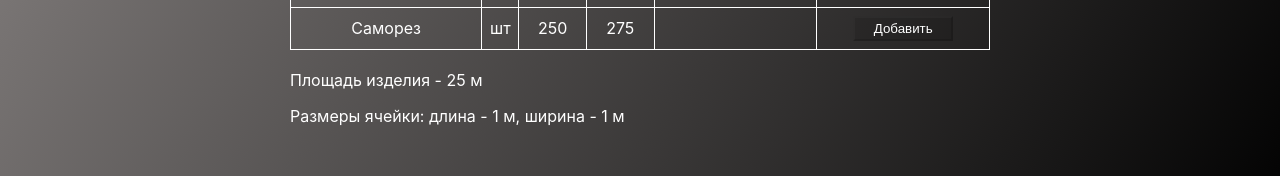
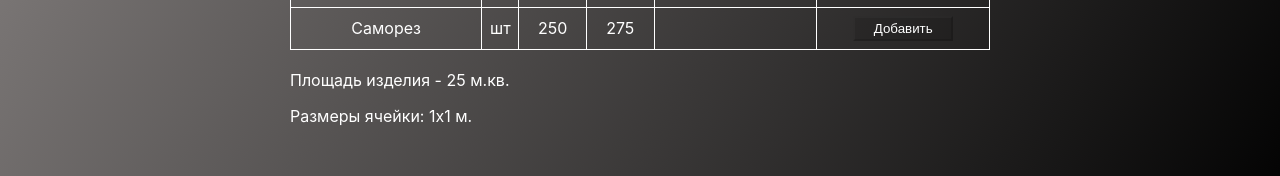
Before and after one commit to AlekseiCherenkevich/vistegra-calc, a React (Create React App) app: page / in a window 1280 px wide. Both pictures are taken after a click on the button "Рассчитать". Shown: the part 541-717 px from the top of the page. Built offline with nearby package versions, Linux system fonts and the light colour scheme.

Commit message:
feat: add motion

```diff
--- a/src/calculator/components/Calculator/Calculator.tsx
+++ b/src/calculator/components/Calculator/Calculator.tsx
@@ -1,4 +1,6 @@
 import React from 'react'
+
+import { motion } from 'framer-motion'
 
 import { Title } from '../../../shared'
 
@@ -6,9 +8,9 @@ import { CalculatorContent } from './CalculatorContent'
 
 export const Calculator = () => {
   return (
-    <article>
+    <motion.article initial={{ opacity: 0 }} animate={{ opacity: 1 }} exit={{ opacity: 0 }}>
       <Title>Расчет материалов</Title>
       <CalculatorContent />
-    </article>
+    </motion.article>
   )
 }
--- a/src/calculator/components/Calculator/CalculatorContent/Input/LengthInput.tsx
+++ b/src/calculator/components/Calculator/CalculatorContent/Input/LengthInput.tsx
@@ -14,15 +14,17 @@ type PropsType = {
 }
 
 export const LengthInput: FC<PropsType> = memo(({ length, changeLength, error }) => {
-  console.log('LengthInput')
-
   return (
     <SInputErrorParentWrapper>
       <SSelectIputWrapper>
         <label htmlFor={'length'}>Длина</label>
         <SInput id={'length'} type="number" value={length} onChange={changeLength} />
       </SSelectIputWrapper>
-      <SInputError>{error}</SInputError>
+      {error && (
+        <SInputError initial={{ opacity: 0 }} animate={{ opacity: 1 }} exit={{ opacity: 0 }}>
+          {error}
+        </SInputError>
+      )}
     </SInputErrorParentWrapper>
   )
 })
--- a/src/calculator/components/Calculator/CalculatorContent/Input/WidthInput.tsx
+++ b/src/calculator/components/Calculator/CalculatorContent/Input/WidthInput.tsx
@@ -20,7 +20,11 @@ export const WidthInput: FC<PropsType> = memo(({ width, changeWidth, error }) =>
         <label htmlFor={'width'}>Ширина</label>
         <SInput id={'width'} type="number" value={width} onChange={changeWidth} />
       </SSelectIputWrapper>
-      <SInputError>{error}</SInputError>
+      {error && (
+        <SInputError initial={{ opacity: 0 }} animate={{ opacity: 1 }} exit={{ opacity: 0 }}>
+          {error}
+        </SInputError>
+      )}
     </SInputErrorParentWrapper>
   )
 })
--- a/src/calculator/components/Calculator/CalculatorContent/ResultSection/ResultSection.tsx
+++ b/src/calculator/components/Calculator/CalculatorContent/ResultSection/ResultSection.tsx
@@ -12,11 +12,11 @@ export const ResultSection = () => {
   const square = useSelector(squareSelector)
 
   return (
-    <SCalculatorSection>
+    <SCalculatorSection initial={{ opacity: 0 }} animate={{ opacity: 1 }} exit={{ opacity: 0 }}>
       <ResultTable />
-      <p>Площадь изделия - {square} м</p>
+      <p>Площадь изделия - {square} м.кв.</p>
       <p>
-        Размеры ячейки: длина - {ceilLength} м, ширина - {ceilWidth} м
+        Размеры ячейки: {ceilLength}х{ceilWidth} м.
       </p>
     </SCalculatorSection>
   )
--- a/src/shared/components/AnimatedButton/AnimatedButton.tsx
+++ b/src/shared/components/AnimatedButton/AnimatedButton.tsx
@@ -8,7 +8,14 @@ type PropsType = {
 }
 
 export const AnimatedButton: FC<PropsType> = ({ calculate, children }) => (
-  <SButton onClick={calculate} whileHover={{ scale: 1.1 }} whileTap={{ scale: 0.9 }}>
+  <SButton
+    onClick={calculate}
+    initial={{ opacity: 0 }}
+    animate={{ opacity: 1 }}
+    exit={{ opacity: 0 }}
+    whileHover={{ scale: 1.1 }}
+    whileTap={{ scale: 0.9 }}
+  >
     {children}
   </SButton>
 )
```
